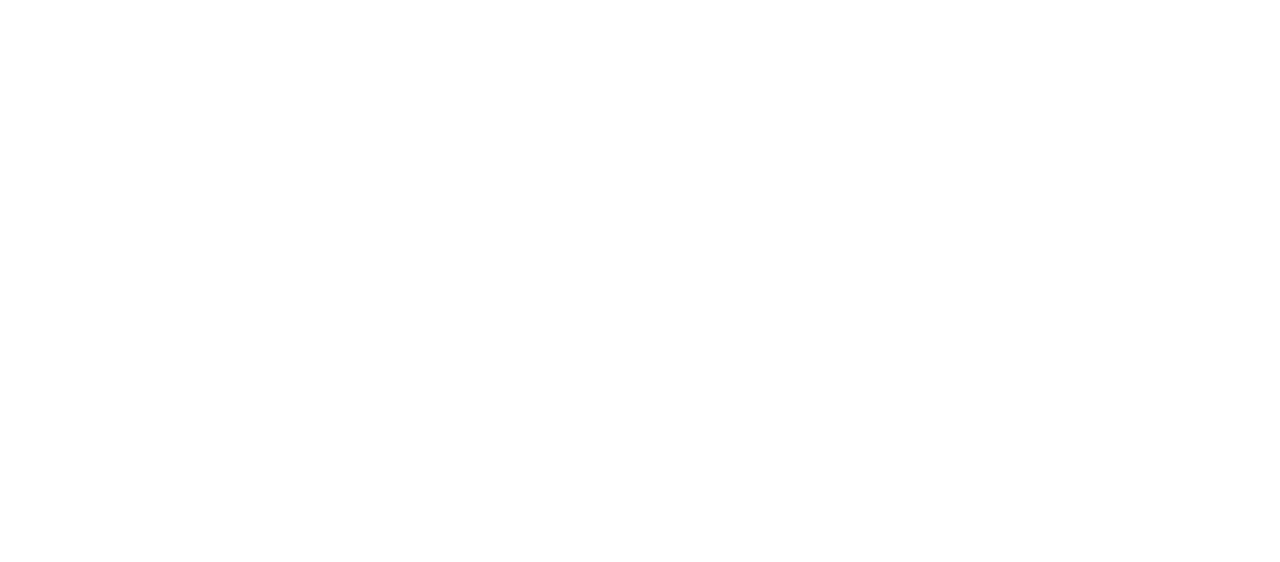
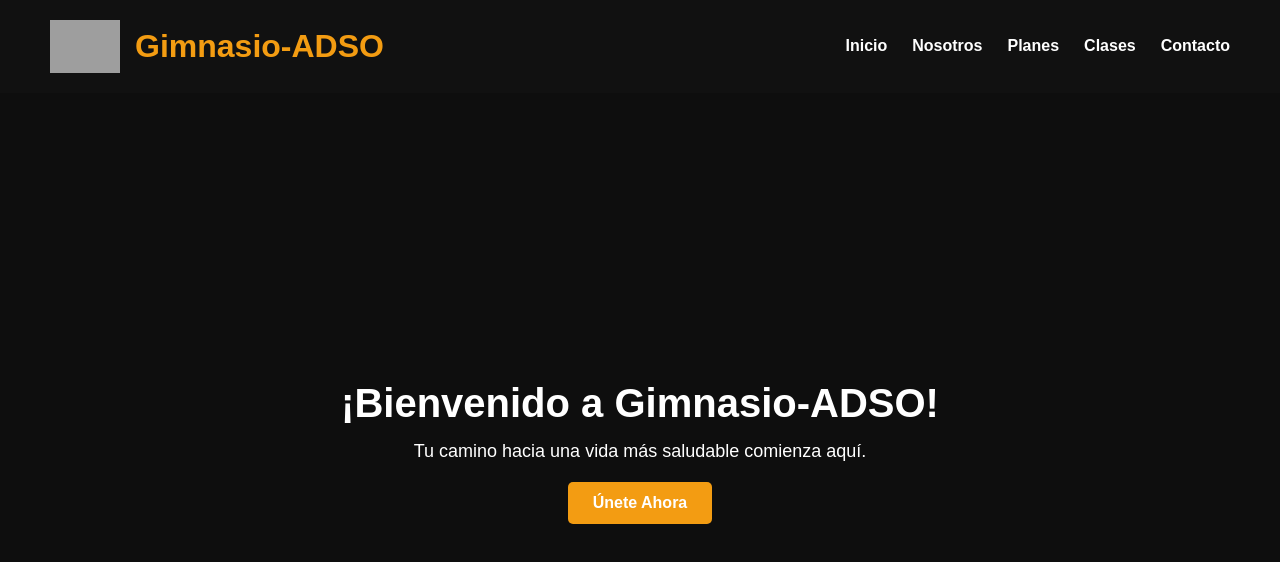
Before and after one commit to paulaandreafonseca12-a11y/Proyecto_1, a plain HTML site: page index.html in a window 1280 px wide. Drawn offline with Linux system fonts and the light colour scheme; grey boxes are pictures that could not be loaded.

Commit message:
feat:header y nav

```diff
--- a/index.html
+++ b/index.html
@@ -8,6 +8,28 @@
 <link href="https://fonts.googleapis.com/css2?family=Poppins:wght@300;400;700&display=swap&quot; rel="stylesheet">
 </head>
 <body>
+        <header>
+        <div class="logo">
+            <img src="https://encrypted-tbn0.gstatic.com/images?q=tbn:ANd9GcTlede6cCiKZUrMbps6xR6lDnas-qxfsUTfFg&s" alt="Gimnasio-ADSO Logo">
+            <h1>Gimnasio-ADSO</h1>
+        </div>
+
+        <nav>
+            <ul>
+                <li><a href="#Inicio">Inicio</a></li>
+                <li><a href="#Nosotros">Nosotros</a></li>
+                <li><a href="#Planes">Planes</a></li>
+                <li><a href="#Clases">Clases</a></li>
+                <li><a href="#Contacto">Contacto</a></li>
+            </ul>
+        </nav>
+    </header>
+
+    <section class="hero">
+        <h2>¡Bienvenido a Gimnasio-ADSO!</h2>
+        <p>Tu camino hacia una vida más saludable comienza aquí.</p>
+        <a href="#" class="btn">Únete Ahora</a>
+    </section>
 
 </body>
 </html>
--- a/style.css
+++ b/style.css
@@ -12,3 +12,78 @@ margin: 0;
 padding: 0;
 box-sizing: border-box;
 }
+/* valentina header*/
+*{
+    margin: 0;
+    padding: 0;
+    box-sizing: border-box;
+    font-family: Arial, Helvetica, sans-serif;
+}
+header{
+    display: flex;
+    justify-content: space-between;
+    align-items: center;
+    padding: 20px 50px;
+    background-color: #111;
+}
+.logo{
+    display: flex;
+    align-items: center;
+    gap: 15px;
+}
+.logo img{
+    width: 70px;
+}
+.logo h1{
+    color: #f39c12;
+}
+nav ul{
+    list-style: none;
+    display: flex;
+    gap: 25px;
+}
+nav a{
+    text-decoration: none;
+    color: white;
+    font-weight: bold;
+    transition: 0.3s;
+}
+
+nav a:hover{
+    color: #f39c12;
+}
+.hero{
+    height: 90vh;
+    background: linear-gradient(rgba(0,0,0,0.6), rgba(0,0,0,0.6));
+    background-color: #222;
+    display: flex;
+    flex-direction: column;
+    justify-content: center;
+    align-items: center;
+    color: white;
+    text-align: center;
+}
+
+.hero h2{
+    font-size: 40px;
+    margin-bottom: 15px;
+}
+
+.hero p{
+    font-size: 18px;
+}
+
+.btn{
+    margin-top: 20px;
+    padding: 12px 25px;
+    background-color: #f39c12;
+    color: white;
+    text-decoration: none;
+    border-radius: 5px;
+    font-weight: bold;
+    transition: 0.3s;
+}
+
+.btn:hover{
+    background-color: #d35400;
+}
```
